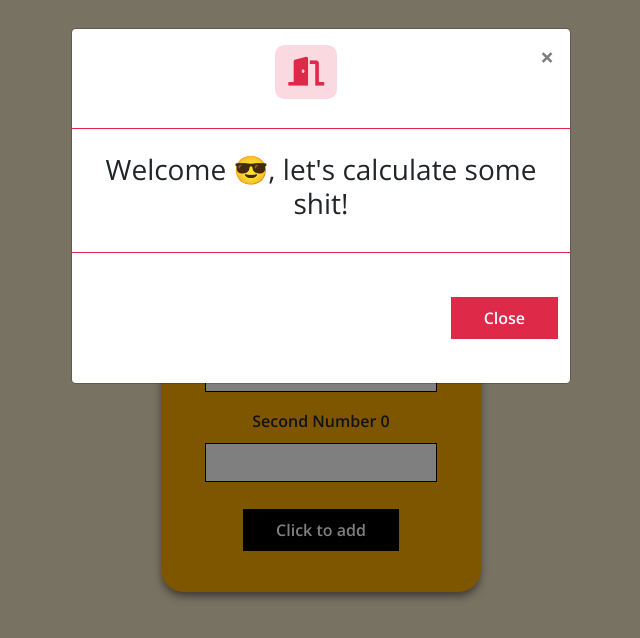
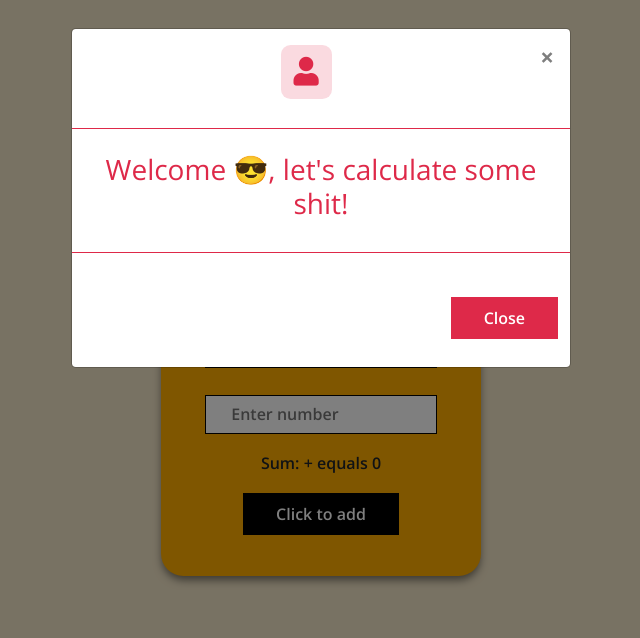
Before and after one commit to Ejiro-Asiuwhu/Calculate-Nit, a React (Create React App) app: page / in a window 1280 px wide. Both pictures are taken after a click on the button "Click here". Shown: the top 638 px of the page, without its empty margins (319-959 px from the left). Built offline with nearby package versions, Linux system fonts and the light colour scheme.

Commit message:
add real-time sum value

```diff
--- a/src/Form.jsx
+++ b/src/Form.jsx
@@ -73,17 +73,17 @@ class Form extends Component {
             <form onSubmit={this.handleSubmit} style={formStyle}>
                 <Modal />
                 <label htmlFor="numOne" >
-                    <div>
-                        First Number
-                </div>
-                    <input type="number" style={numInput} value={this.state.numOne} onChange={this.handleChange} id="numOne" name="numOne" />
+                    <input type="number" style={numInput} value={this.state.numOne} onChange={this.handleChange} id="numOne" placeholder="Enter number" name="numOne" />
                 </label>
                 <label htmlFor="numTwo" >
-                    <div>
-                        Second Number {Number(this.state.numOne) + Number(this.state.numTwo)}
-                    </div>
-                    <input type="number" style={numInput} value={this.state.numTwo} onChange={this.handleChange} id="numTwo" name="numTwo" />
+                    <input type="number" style={numInput} value={this.state.numTwo} onChange={this.handleChange} id="numTwo" placeholder="Enter number" name="numTwo" />
                 </label>
+                <div>
+                    <label htmlFor="sum">
+                        Sum: {`${this.state.numOne} + ${this.state.numTwo} equals ${Number(this.state.numOne) + Number(this.state.numTwo)}`}
+
+                    </label>
+                </div>
                 <button onClick={this.addNum}  className="btn" type="button" style={btnStyle}>Click to add</button>
             </form>
         )
--- a/src/Modal.css
+++ b/src/Modal.css
@@ -22,6 +22,7 @@
 
 .modal-body {
     padding: 1.5rem 1rem !important;
+        color: #DE2949;
 }
 
 .modal-footer {
--- a/src/Modal.jsx
+++ b/src/Modal.jsx
@@ -63,7 +63,7 @@ export class Modal extends Component {
                 color: '#fff',
             backgroundColor: '#DE2949',
             padding: '.5rem 2rem',
-            margin: '2rem 0 2rem 0',
+            margin: '2rem 0 1rem 0',
             borderRadius: 0,
             fontWeight: 'inherit',
         }
@@ -116,7 +116,7 @@ export class Modal extends Component {
                     <div className="modal-dialog" role="document">
                         <div className="modal-content">
                             <div className="modal-header">
-                                <span> <i class="fas fa-door-open"></i> </span>
+                                <span> <i className="fas  fa-user"></i> </span>
                                 <button type="button" className="close" data-dismiss="modal" aria-label="Close">
                                     <span aria-hidden="true">&times;</span>
                                 </button>
```
